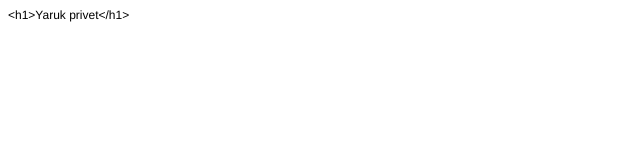
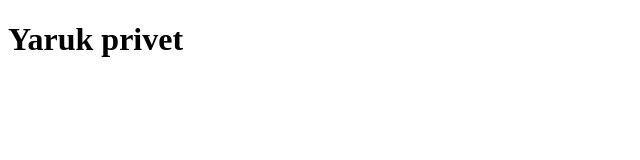
Before and after one commit to YaroslavSosoniuk/YaroslavSosoniuk, a plain HTML site: page index.html in a window 1280 px wide. Shown: the whole page, without its empty margins (0-640 px from the left). Drawn offline with Linux system fonts and the light colour scheme.

Commit message:
Update index.html

```diff
--- a/index.html
+++ b/index.html
@@ -3,14 +3,12 @@
 <head>
   <meta http-equiv="Content-Type" content="text/html; charset=utf-8">
   <meta http-equiv="Content-Style-Type" content="text/css">
-  <title></title>
-  <meta name="Generator" content="Cocoa HTML Writer">
-  <meta name="CocoaVersion" content="1671.2">
+  <title>yaroslavsosoniuk.github.io</title>
   <style type="text/css">
     p.p1 {margin: 0.0px 0.0px 0.0px 0.0px; font: 12.0px Helvetica}
   </style>
 </head>
 <body>
-<p class="p1">&lt;h1&gt;Yaruk privet&lt;/h1&gt;</p>
+<h1>Yaruk privet</h1>
 </body>
 </html>
```
